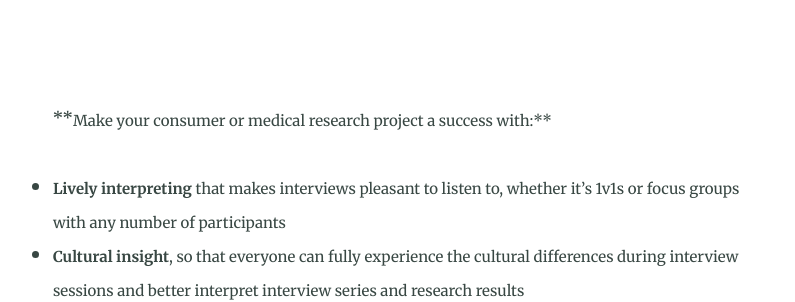
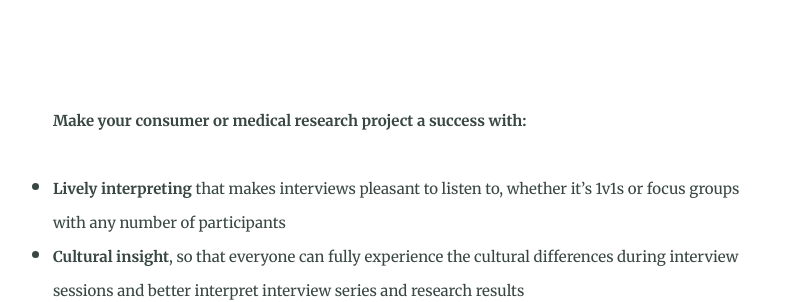
Before and after one commit to Website-2/zbp-language-services.github.io, a Jekyll site: the page built from index.md, in a window 1280 px wide. Shown: the part 953-1255 px from the top of the page, without its empty margins (230-1025 px from the left). Built offline with Jekyll 4.4.1, drawn with Linux system fonts in a browser that asks for light colours.

Commit message:
Text update

```diff
--- a/index.md
+++ b/index.md
@@ -13,7 +13,7 @@ Are you looking for accurate and easy-to-listen-to interpreting or fast transcri
 Then Zahra-Claire Bahrani-Peacock at ZBP Language Services is the partner you are looking for.<br><br>
 [Reach out now and ask for a quote!](/contact/ "Reach out now and ask for a quote!")<br><br><br>
 
-**<small>Make your consumer or medical research project a success with:**
+<small>**Make your consumer or medical research project a success with:**
 * <small>**Lively interpreting** that makes interviews pleasant to listen to, whether it's 1v1s or focus groups with any number of participants
 * <small>**Cultural insight**, so that everyone can fully experience the cultural differences during interview sessions and better interpret interview series and research results
 * <small>A **British English native** who's bilingual in German, meaning participant reactions and personality are transferred fluently into the end client's language, allowing for deeper insight
```
